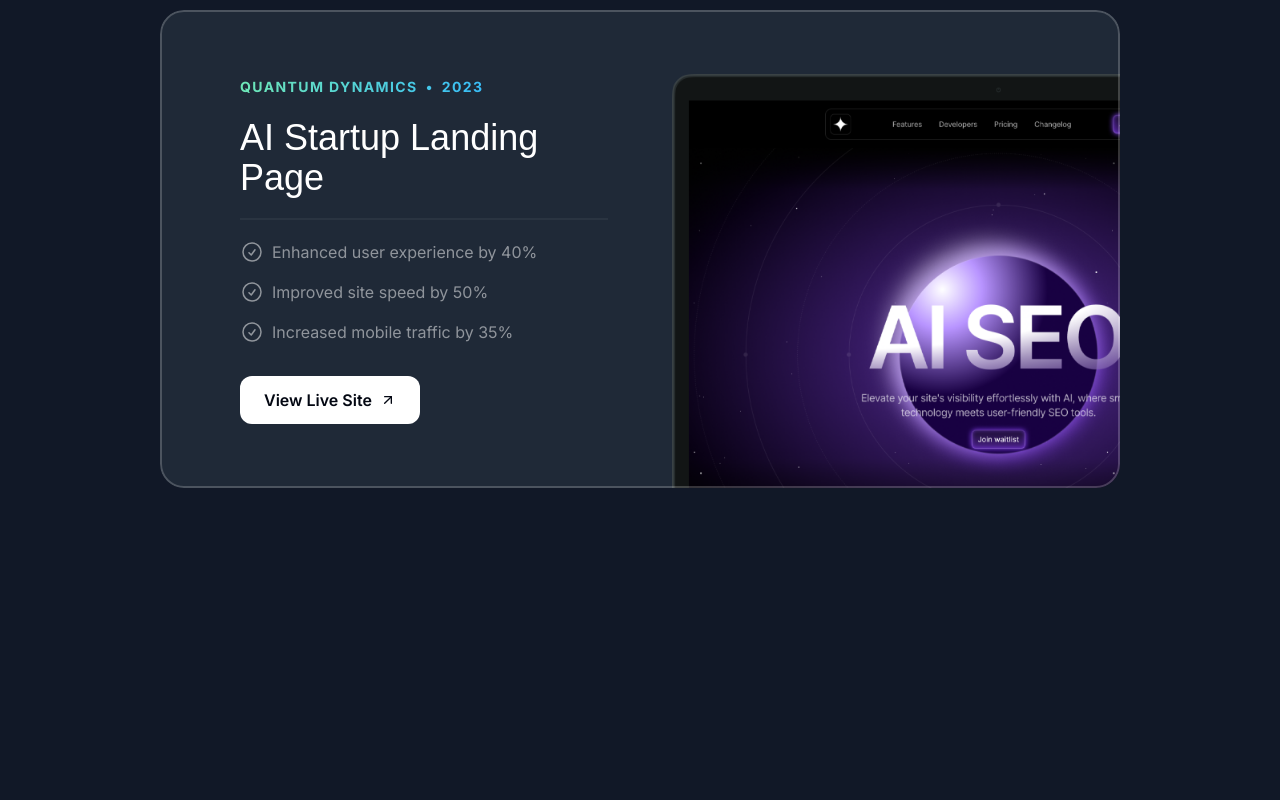
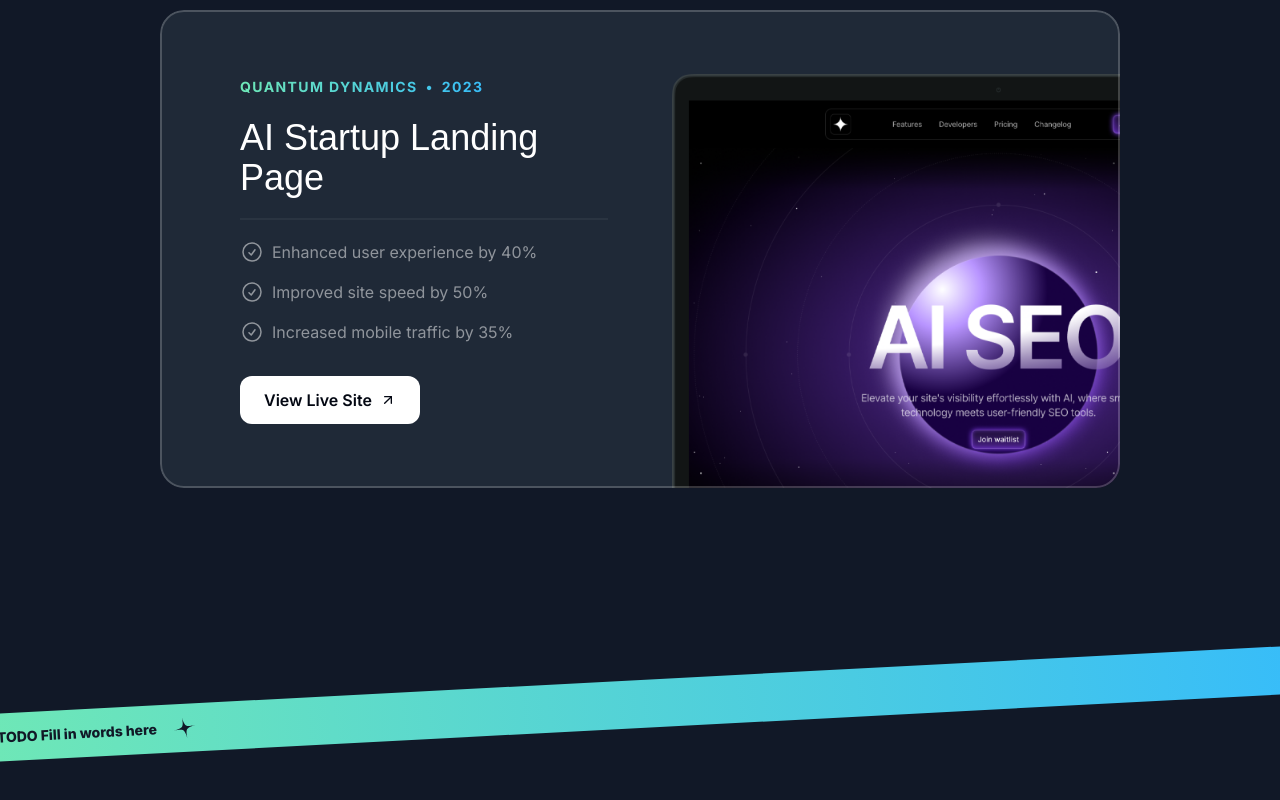
Before and after one commit to eczhang12/PersonalWebsitePortfolio, a Next.js app in the folder starter-template/: page / in a window 1280 px wide. Shown: the part 2312-3112 px from the top of the page. Before the commit the page ends 2896 px from the top, so only its background shows below. Built offline with nearby package versions, Linux system fonts and the light colour scheme; a web font is replaced by a local one.

Commit message:
Finished Tape Section

```diff
--- a/starter-template/src/app/page.tsx
+++ b/starter-template/src/app/page.tsx
@@ -1,6 +1,7 @@
 import { Header } from "@/sections/Header";
 import { HeroSection } from "@/sections/Hero";
 import { ProjectsSection } from "@/sections/Projects"
+import { TapeSection } from "@/sections/Tape"
 
 export default function Home() {
   return (
@@ -8,6 +9,7 @@
       <Header />
       <HeroSection />
       <ProjectsSection />
+      <TapeSection />
     </div>
   );
 }
--- a/starter-template/src/sections/Tape.tsx
+++ b/starter-template/src/sections/Tape.tsx
@@ -1,3 +1,24 @@
+import StarIcon from "@/assets/icons/star.svg";
+
+const words = [
+    "TODO Fill in words here"
+];
+
 export const TapeSection = () => {
-  return <div>Tape Section</div>;
+  return (
+    <div className="py-16 lg:py-24 overflow-x-clip">
+        <div className="bg-gradient-to-r from-emerald-300 to-sky-400 -rotate-3 -mx-1">
+            <div className="flex">
+                <div className="flex flex-none gap-4 py-3">
+                    {words.map(word => (
+                        <div key={word} className="inline-flex gap-4 items-center">
+                            <span className="text-gray-900 uippercase font-extrabold text-sm">{word}</span>
+                            <StarIcon className="size-6 text-gray-900 -rotate-12"/>
+                        </div>
+                    ))}
+                </div>
+            </div>
+        </div>
+    </div>
+  );
 };
```
Also changed, not shown: 1 other file (tests, documents, lock files or other folders).
